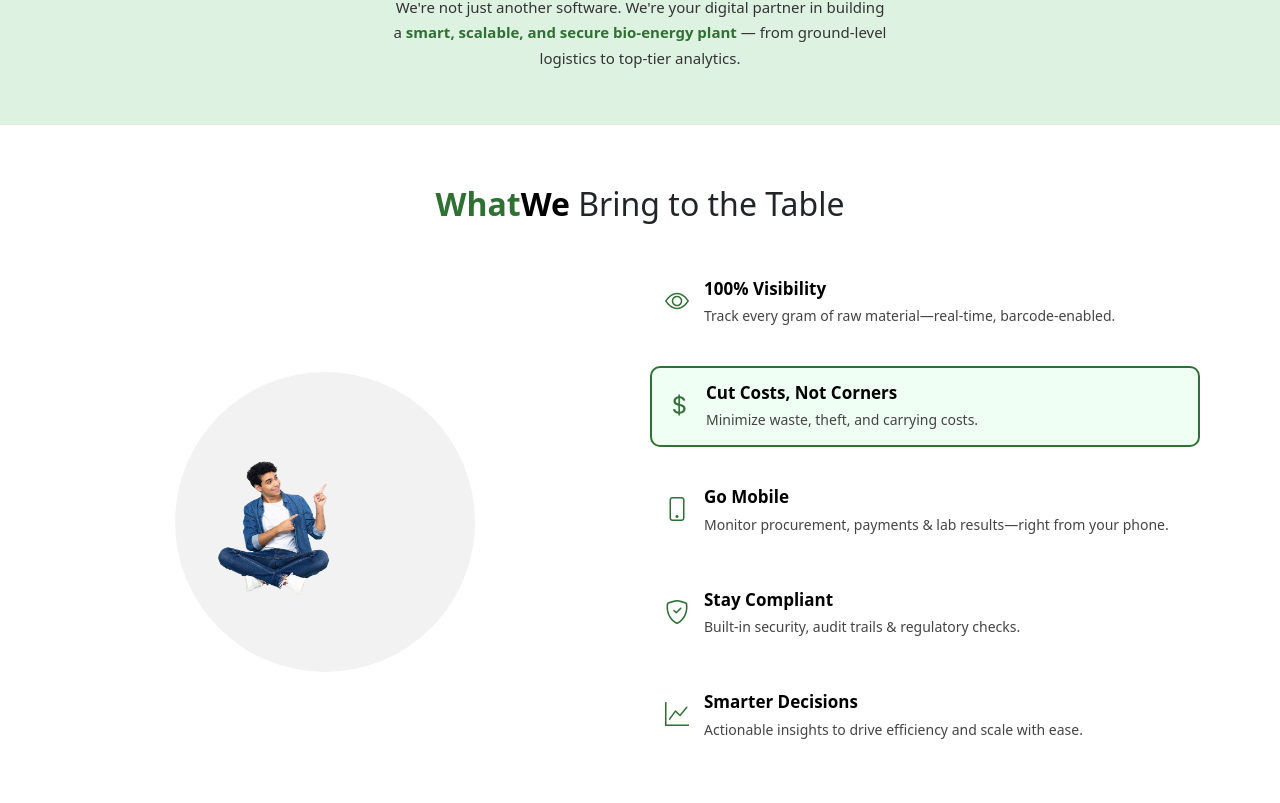
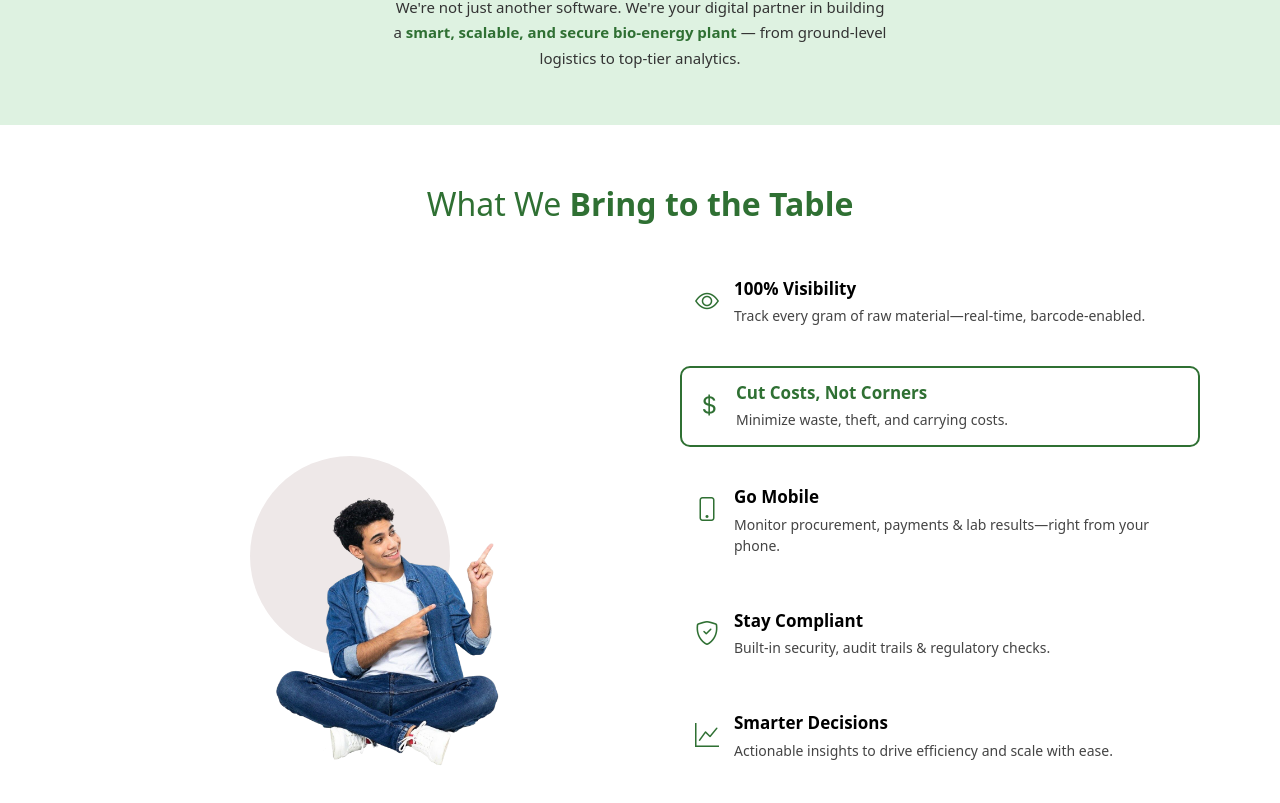
Before and after one commit to rahul04070407/biogrenetech, an Angular app: page / in a window 1280 px wide. Shown: the part 1416-2219 px from the top of the page. Built offline with nearby package versions, Linux system fonts and the light colour scheme.

Commit message:
design 4th section

```diff
--- a/src/app/app.component.html
+++ b/src/app/app.component.html
@@ -80,14 +80,13 @@
 
 <!-- FEATURES SECTION -->
  <section class="features-wrapper">
-  <h2><span class="green">What</span><span class="bold">We</span> Bring to the Table</h2>
+  <h2>What We<span class="bold"> Bring to the Table</span></h2>
 
   <div class="features-container">
-    <div class="features-image">
-      <div class="circle-bg">
-        <img src="images/features-guy.png" alt="Feature Illustration" />
-      </div>
-    </div>
+  <div class="features-image">
+  <div class="circle-bg"></div>
+  <img src="/images/features-guy.png" alt="Person pointing">
+</div>
 
     <div class="features-content">
       <div class="feature-item">
--- a/src/app/app.component.scss
+++ b/src/app/app.component.scss
@@ -273,19 +273,18 @@ header {
     padding: 60px 20px;
     background: #ffffff;
 
+
+
     h2 {
         font-size: 32px;
         margin-bottom: 40px;
         text-align: center;
+        color: #2f7033;
 
-    .green {
-      color: #2f7033;
-      font-weight: 700;
-    }
 
         .bold {
             font-weight: 700;
-      color: #000000;
+            color: #2f7033;
         }
     }
 
@@ -303,25 +302,30 @@ header {
             justify-content: center;
             align-items: center;
             padding: 20px;
+            position: relative;
+            top: 87px;
+            left: 150px;
 
             .circle-bg {
-        width: 300px; // smaller than before
-        height: 300px;
-        background: #f2f2f2;
+                width: 200px;
+                height: 200px;
+                background: #eee8e8;
                 border-radius: 50%;
-        display: flex;
-        align-items: center;
-        justify-content: center;
-        overflow: hidden;
+                position: absolute;
+                top: 0;
+                left: 0;
+                transform: translate(30%, 22%);
+                z-index: 1;
+            }
 
             img {
-          width: 100%; // fit snugly inside circle
+                max-width: 560px;
                 height: auto;
-          max-width: 280px; // keeps it proportional
-          object-fit: cover;
+                position: relative;
+                z-index: 2; // on top of the circle
             }
         }
-    }
+
 
         .features-content {
             flex: 1 1 50%;
@@ -358,10 +362,14 @@ header {
                 }
 
                 &.highlight {
-          background: #f0fff4;
+                    background: #ffffff;
                     border: 2px solid #2f7033;
+
+                    h4{
+                        color:#2f7033 ;
                     }
                 }
             }
         }
     }
+}
```
Lines whose indentation alone changed are shown as unchanged.
